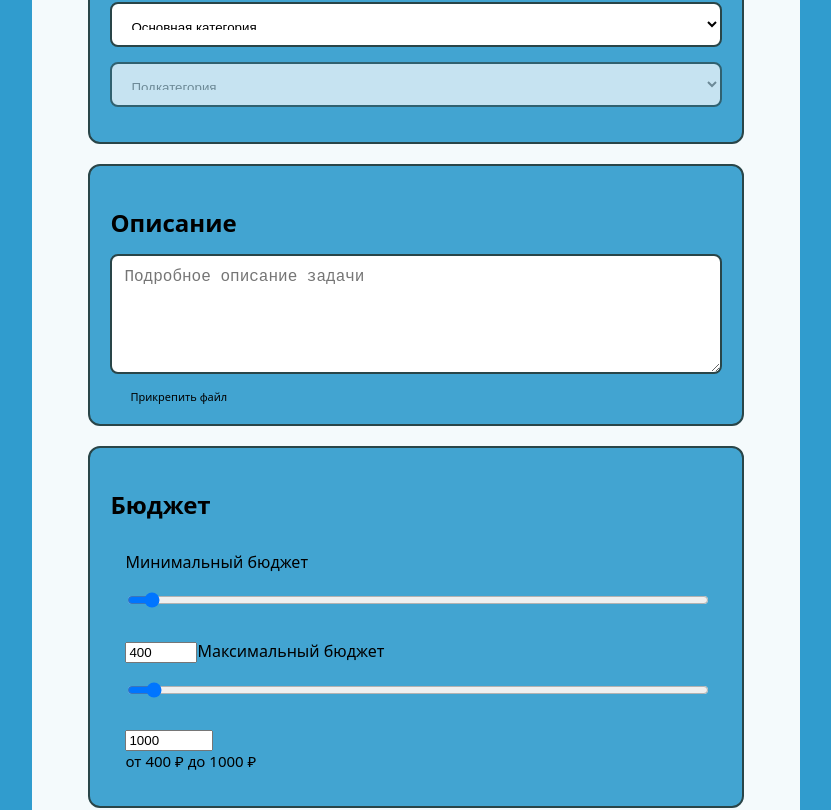
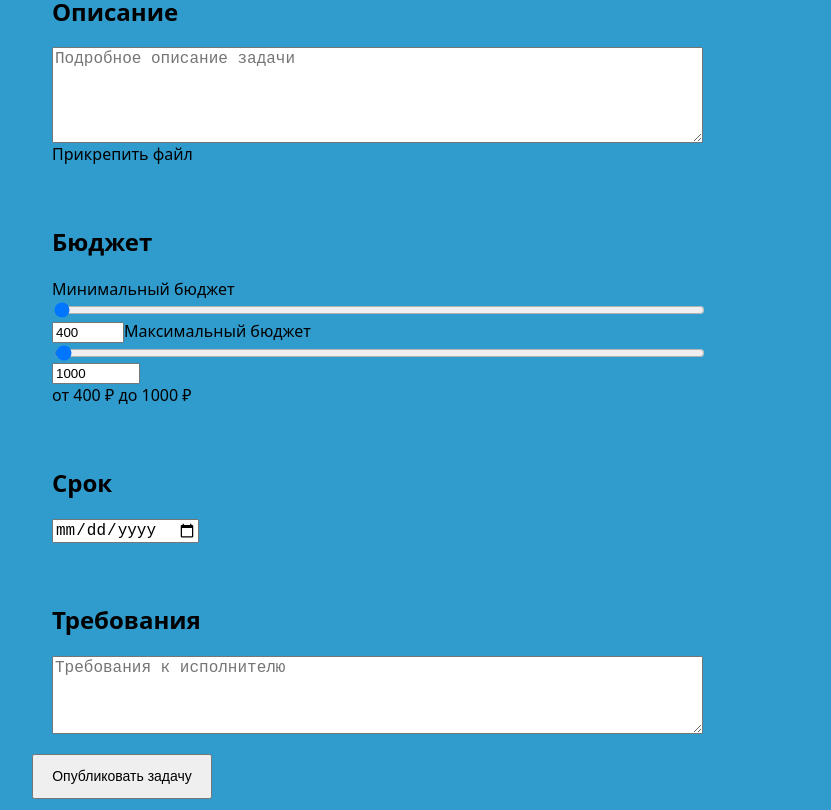
Before and after one commit to CompSu/freezlance_, a React (Vite) app in the folder frontend/: page /create-task in a window 1280 px wide. Shown: the part 470-1280 px from the top of the page, without its empty margins (224-1055 px from the left). Built offline with nearby package versions, Linux system fonts and the light colour scheme.

Commit message:
апыпап

```diff
--- a/frontend/src/assets/TaskStyle.css
+++ b/frontend/src/assets/TaskStyle.css
@@ -1,134 +1,17 @@
-.rectangle {
-    margin-left: 5%;
-    width: 90%;
-    height: auto;
-    display: flex;
-    flex-direction: column;
-    align-items: center;
-    justify-content: center;
-    background-color:rgba(255,255,255,0.95);
-    background-size: cover;
-    position: relative;
-    padding: 20px;
-    box-sizing: border-box;
-}
 
-.rectangle_text {
-    position: relative;
-    top: 50px;
-    text-align: center;
-    font-size: 24px;
-    color: #000C76;
-    font-family: "Press Start 2P", system-ui;
-    margin-bottom: 30px;
-}
-
-.submit {
-    width: 160px;
-    height: 40px;
-    border: 2px solid #dfdfdf;
-    border-radius: 20px;
-    background: linear-gradient(to right, #309cce, #104fae);
-    font-family: "Press Start 2P", system-ui;
-    font-size: 12px;
-    color: #efefef;
-    transition: background-color 0.3s, transform 0.3s;
-    margin: 20px 0;
-}
-
-.input-container {
-    position: relative;
-    top: 0;
-    left: 0;
-    font-family: "Manrope", sans-serif;
-    color: #294548;
-    width: 100%;
-    margin-bottom: 20px;
-}
-
-input[type="text"],
-input[type="file"],
-input[type="range"],
-textarea,
-select {
-    width: 100%;
-    padding: 15px;
-    margin-bottom: 15px;
-    background-color: rgb(255, 255, 255);
-    border: 2px solid #294548;
-    border-radius: 8px;
-    box-sizing: border-box;
-}
-
-textarea {
-    height: 120px;
-}
-
-.creation-form {
-    top: 0;
-    width: 100%;
-}
-
-.form-section {
-    margin-bottom: 20px;
-    padding: 15px;
-    background: rgba(22, 143, 199, 0.8);
-    border-radius: 12px;
-    border: 2px solid #294548;
-}
-
-.form-section h2 {
-    font-size: 20px;
-    margin-bottom: 15px;
-}
-
-.form-input {
-    width: 100%;
-    padding: 12px;
-    font-size: 14px;
-}
 
 .price-group {
     grid-template-columns: 1fr;
     gap: 15px;
 }
 
-.file-upload-label {
-    padding: 10px 20px;
-    font-size: 11px;
-}
 
 .category-group {
     grid-template-columns: 1fr;
     gap: 15px;
 }
 
-.range-container {
-    flex-direction: column;
-    gap: 10px;
-    padding: 15px;
-}
 
-input[type="range"] {
-    width: 100%;
-}
-
-#manual-price {
-    width: 100%;
-}
-
-select {
-    width: 100%;
-    height: 45px;
-}
-
-.price-group label {
-    font-size: 13px;
-}
-
-.total-price {
-    font-size: 15px;
-}
 
 @media (min-width: 480px) {
     .rectangle {
--- a/frontend/src/index.css
+++ b/frontend/src/index.css
@@ -106,7 +106,76 @@ header {
   top:86px;
 }
 
+.search-wrapper {
+  position: relative;
+  display: flex;
+  justify-content: flex-end;
+  width: 300px;
+}
 
+.search-container {
+  position: relative;
+  width: 39px;
+  height: 39px;
+  transition: all 0.3s ease;
+}
+
+.search-button {
+  position: absolute;
+  right: 0;
+  width: 39px;
+  height: 39px;
+  background: #E4F5FF;
+  border: 3px solid #294548;
+  border-radius: 50%;
+  cursor: pointer;
+  transition: all 0.3s ease;
+  z-index: 2;
+  display: flex;
+  justify-content: center;
+  align-items: center;
+}
+
+.search-icon {
+  width: 24px;
+  height: 24px;
+  transition: all 0.3s ease;
+}
+
+.search-input {
+  position: absolute;
+  width: 39px;
+  height: 39px;
+  right: 0;
+  background: #E4F5FF;
+  border: 3px solid #294548;
+  border-radius: 26px;
+  padding: 0 39px 0 15px;
+  font-family: 'Open Sans', sans-serif;
+  font-size: 18px;
+  color: #7F7F7F;
+  outline: none;
+  transition: all 0.3s ease;
+  opacity: 0;
+  z-index: 1;
+}
+
+.search-container:hover .search-input {
+  width: 250px;
+  opacity: 1;
+}
+
+.search-input::placeholder {
+  color: #7F7F7F;
+  font-family: 'Open Sans', sans-serif;
+  font-size: 18px;
+  opacity: 0;
+  transition: opacity 0.2s ease 0.1s;
+}
+
+.search-container:hover .search-input::placeholder {
+  opacity: 1;
+}
 
 .logo span:hover{
   color:#0856a9;
```
